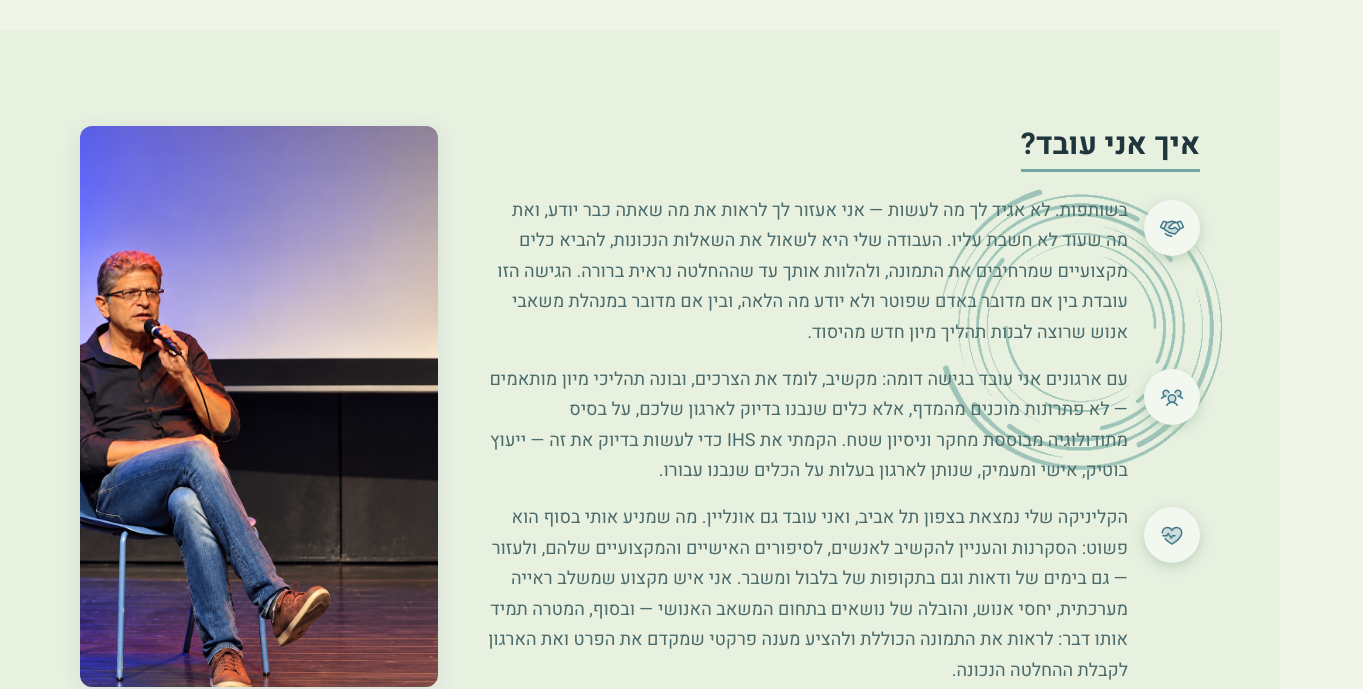
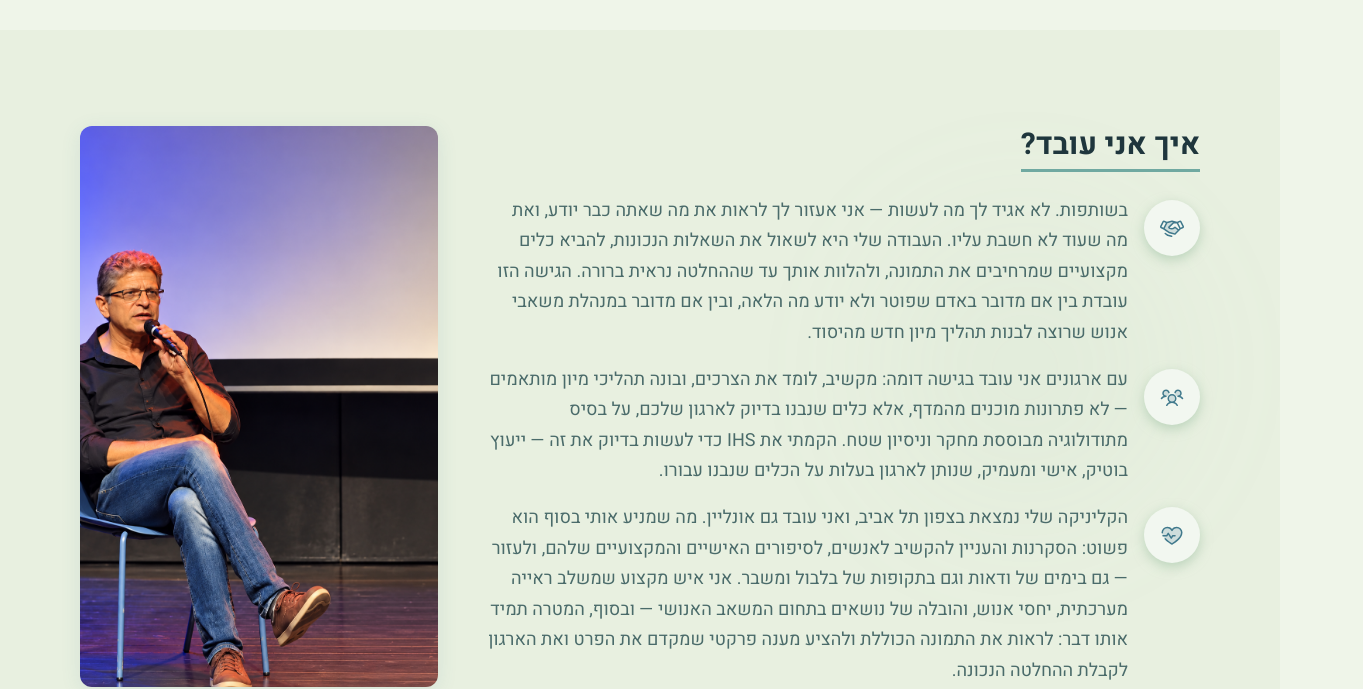
Before and after one commit to zilmanalex-pm/baruch-kairy-site, a Next.js app: page /about in a window 1280 px wide. Shown: the part 1008-1697 px from the top of the page, 1363 px wide, since content can reach past the window. Built offline with nearby package versions, Linux system fonts and the light colour scheme; no server answers.

Commit message:
Replace decorative circles with soft gradient blobs

```diff
--- a/src/app/about/page.tsx
+++ b/src/app/about/page.tsx
@@ -2,7 +2,7 @@ import type { Metadata } from "next"
 import Image from "next/image"
 import { Section, SectionDivider } from "@/components/ui/Section"
 import { ScrollReveal } from "@/components/ui/ScrollReveal"
-import { DecorativeCircle } from "@/components/ui/DecorativeCircle"
+import { GradientBlob } from "@/components/ui/GradientBlob"
 import { IconCircle } from "@/components/ui/IconCircle"
 import {
   Brain,
@@ -27,20 +27,13 @@ export default function AboutPage() {
     <>
       {/* Section 1 Page title + personal narrative (bg) */}
       <div className="relative bg-bg">
-        {/* Legacy decorative orange half-circle accent — DO NOT MODIFY */}
-        <div
-          className="hidden lg:block absolute left-[20px] top-1/2 -translate-y-1/2 w-[500px] h-[500px] pointer-events-none opacity-[0.7] z-[1] animate-[spin-slow_45s_linear_infinite] rounded-full overflow-hidden"
-          aria-hidden="true"
-        >
-          <Image
-            src="/images/circle-orange-dots.png"
-            alt=""
-            fill
-            className="object-contain rounded-full"
-            sizes="450px"
-          />
-        </div>
-
+        <GradientBlob
+          color="teal"
+          size={550}
+          opacity={0.2}
+          className="absolute hidden lg:block z-[1] left-[20px] top-[10%]"
+        />
+        <div className="relative z-[2]">
         <Section background="none">
           <div className="max-w-[var(--max-width-text)] relative">
             <h1 className="font-heading text-[2.25rem] font-bold leading-[1.2] text-text">
@@ -66,17 +59,16 @@ export default function AboutPage() {
             </div>
           </div>
         </Section>
+        </div>
       </div>
 
       {/* Section 2 Approach (subtle-bg) */}
       <ScrollReveal>
       <div className="relative bg-subtle-bg">
-        <DecorativeCircle
-          design="swirl-arcs"
-          color="teal"
-          size={350}
-          animation="spin-slow"
-          opacity={0.7}
+        <GradientBlob
+          color="green"
+          size={450}
+          opacity={0.2}
           className="absolute hidden lg:block z-[1] right-[30px] top-[15%]"
         />
         <div className="relative z-[2]">
--- a/src/app/contact/page.tsx
+++ b/src/app/contact/page.tsx
@@ -6,7 +6,7 @@ import {
   WhatsappLogo,
   EnvelopeSimple,
 } from "@phosphor-icons/react/dist/ssr"
-import { DecorativeCircle } from "@/components/ui/DecorativeCircle"
+import { GradientBlob } from "@/components/ui/GradientBlob"
 import { ContactForm } from "@/components/sections/ContactForm"
 import { META, CONTACT } from "@/lib/content"
 
@@ -21,19 +21,18 @@ export default function ContactPage() {
   return (
     <>
       <div className="relative bg-bg">
-        {/* Decorative circles */}
-        <div
-          className="hidden lg:block absolute right-[20px] top-[10%] pointer-events-none z-[1]"
-          aria-hidden="true"
-        >
-          <DecorativeCircle design="dots-dense" color="teal" size={350} animation="spin-slow" opacity={0.7} />
-        </div>
-        <div
-          className="hidden lg:block absolute left-[20px] bottom-[5%] pointer-events-none z-[1]"
-          aria-hidden="true"
-        >
-          <DecorativeCircle design="diagonal-lines" color="orange" size={280} animation="spin-slow" opacity={0.7} />
-        </div>
+        <GradientBlob
+          color="teal"
+          size={500}
+          opacity={0.18}
+          className="absolute hidden lg:block z-[1] right-[30px] top-[10%]"
+        />
+        <GradientBlob
+          color="green"
+          size={350}
+          opacity={0.15}
+          className="absolute hidden lg:block z-[1] left-[30px] bottom-[5%]"
+        />
 
         <div className="relative z-[2]">
           <Section background="none">
--- a/src/app/faq/page.tsx
+++ b/src/app/faq/page.tsx
@@ -1,7 +1,7 @@
 import type { Metadata } from "next"
 import { Section, SectionDivider } from "@/components/ui/Section"
 import { ScrollReveal } from "@/components/ui/ScrollReveal"
-import { DecorativeCircle } from "@/components/ui/DecorativeCircle"
+import { GradientBlob } from "@/components/ui/GradientBlob"
 import { META, FAQ } from "@/lib/content"
 
 export const metadata: Metadata = {
@@ -14,13 +14,18 @@ export default function FAQPage() {
     <>
       {/* Section 1 FAQ accordion (bg) */}
       <div className="relative bg-bg">
-        {/* 4 sunburst circles on the left in different sizes */}
-        <div className="hidden lg:block absolute left-[20px] top-[-20px] pointer-events-none" aria-hidden="true">
-          <DecorativeCircle design="sunburst" color="orange" size={450} animation="spin-slow" opacity={0.7} />
-        </div>
-        <div className="hidden lg:block absolute right-[20px] bottom-[-20px] pointer-events-none" aria-hidden="true">
-          <DecorativeCircle design="split-rings" color="teal" size={320} animation="spin-slow" opacity={0.7} />
-        </div>
+        <GradientBlob
+          color="teal"
+          size={500}
+          opacity={0.2}
+          className="absolute hidden lg:block z-[1] left-[30px] top-[-20px]"
+        />
+        <GradientBlob
+          color="green"
+          size={380}
+          opacity={0.15}
+          className="absolute hidden lg:block z-[1] right-[30px] bottom-[-20px]"
+        />
         <div className="relative z-[2]">
           <Section background="none">
             <div className="max-w-[var(--max-width-text)]">
--- a/src/app/page.tsx
+++ b/src/app/page.tsx
@@ -4,7 +4,7 @@ import { RoutingCards } from "@/components/sections/RoutingCards"
 import { TrustBar } from "@/components/sections/TrustBar"
 import { AboutPreview } from "@/components/sections/AboutPreview"
 import { ScrollReveal } from "@/components/ui/ScrollReveal"
-import { DecorativeCircle } from "@/components/ui/DecorativeCircle"
+import { GradientBlob } from "@/components/ui/GradientBlob"
 import { META, HOME } from "@/lib/content"
 
 export const metadata: Metadata = {
@@ -34,13 +34,11 @@ export default function HomePage() {
       {/* Section 2 Routing Cards (subtle-bg) */}
       <ScrollReveal>
       <div className="relative bg-subtle-bg">
-        <DecorativeCircle
-          design="sunburst"
+        <GradientBlob
           color="teal"
-          size={340}
-          animation="spin-slow"
-          opacity={0.7}
-          className="absolute hidden lg:block z-[1] right-[30px] top-[-30px]"
+          size={500}
+          opacity={0.2}
+          className="absolute hidden lg:block z-[1] right-[40px] top-[-60px]"
         />
         <div className="relative z-[2]">
           <RoutingCards
@@ -55,7 +53,6 @@ export default function HomePage() {
       {/* Section 3 Trust Bar (bg) */}
       <ScrollReveal>
       <div className="relative">
-
         <div className="relative z-[2]">
           <TrustBar
             badges={[...HOME.trustBar]}
--- a/src/app/services/page.tsx
+++ b/src/app/services/page.tsx
@@ -8,7 +8,7 @@ import {
   Heartbeat,
   Signpost,
 } from "@phosphor-icons/react/dist/ssr"
-import { DecorativeCircle } from "@/components/ui/DecorativeCircle"
+import { GradientBlob } from "@/components/ui/GradientBlob"
 import { META, SERVICES } from "@/lib/content"
 
 export const metadata: Metadata = {
@@ -23,7 +23,7 @@ export default function ServicesPage() {
     <>
       {/* Section 1 Page header (bg) */}
       <div className="relative bg-bg">
-        <DecorativeCircle className="absolute hidden lg:block z-[1] left-[20px] top-[5%]" design="dots-spiral" color="orange" size={480} animation="spin-slow" opacity={0.7} />
+        <GradientBlob className="absolute hidden lg:block z-[1] left-[30px] top-[5%]" color="teal" size={500} opacity={0.2} />
         <div className="relative z-[2]">
           <Section background="none">
             <div className="max-w-[var(--max-width-text)]">
@@ -42,7 +42,7 @@ export default function ServicesPage() {
       {/* Section 2 Service cards (subtle-bg) */}
       <ScrollReveal>
       <div className="relative bg-subtle-bg">
-        <DecorativeCircle className="absolute hidden lg:block z-[1] right-[20px] bottom-[0px]" design="swirl-arcs" color="teal" size={340} animation="spin-slow" opacity={0.7} />
+        <GradientBlob className="absolute hidden lg:block z-[1] right-[30px] bottom-[0px]" color="green" size={400} opacity={0.2} />
         <div className="relative z-[2]">
           <Section background="none">
             <div className="grid grid-cols-1 lg:grid-cols-3 gap-lg">
--- a/src/app/workshops/page.tsx
+++ b/src/app/workshops/page.tsx
@@ -8,7 +8,7 @@ import {
   Trophy,
   Microphone,
 } from "@phosphor-icons/react/dist/ssr"
-import { DecorativeCircle } from "@/components/ui/DecorativeCircle"
+import { GradientBlob } from "@/components/ui/GradientBlob"
 import { META, WORKSHOPS, LECTURES } from "@/lib/content"
 
 export const metadata: Metadata = {
@@ -37,7 +37,7 @@ export default function WorkshopsPage() {
       {/* Section 2 Three info cards (subtle-bg) */}
       <ScrollReveal>
       <div className="relative bg-subtle-bg">
-        <DecorativeCircle className="absolute hidden lg:block z-[1] left-[20px] top-[-20px]" design="swirl-arcs" color="orange" size={480} animation="spin-slow" opacity={0.7} />
+        <GradientBlob className="absolute hidden lg:block z-[1] left-[30px] top-[-20px]" color="teal" size={550} opacity={0.2} />
         <div className="relative z-[2]">
           <Section background="none">
             <div className="grid grid-cols-1 md:grid-cols-3 gap-lg">
@@ -93,7 +93,7 @@ export default function WorkshopsPage() {
       {/* Section 3 Lectures (bg) */}
       <ScrollReveal>
       <div className="relative bg-bg">
-        <DecorativeCircle className="absolute hidden lg:block z-[1] right-[20px] bottom-[-20px]" design="spirograph" color="teal" size={340} animation="spin-slow" opacity={0.7} />
+        <GradientBlob className="absolute hidden lg:block z-[1] right-[30px] bottom-[-20px]" color="green" size={400} opacity={0.18} />
         <div className="relative z-[2]">
           <Section background="none">
             <h2 className="font-heading text-[1.875rem] font-bold leading-[1.3] text-text mb-md section-heading-accent">
--- /dev/null
+++ b/src/components/ui/GradientBlob.tsx
@@ -0,0 +1,39 @@
+"use client"
+
+export type BlobColor = "teal" | "green" | "orange"
+
+const colorMap: Record<BlobColor, string> = {
+  teal: "rgba(64, 121, 140, 0.5)",
+  green: "rgba(158, 193, 163, 0.5)",
+  orange: "rgba(255, 130, 0, 0.35)",
+}
+
+interface GradientBlobProps {
+  color?: BlobColor
+  size?: number
+  className?: string
+  opacity?: number
+}
+
+export function GradientBlob({
+  color = "teal",
+  size = 400,
+  className = "",
+  opacity = 0.18,
+}: GradientBlobProps) {
+  const fill = colorMap[color]
+
+  return (
+    <div
+      className={`pointer-events-none select-none ${className}`}
+      style={{
+        width: size,
+        height: size,
+        opacity,
+        background: `radial-gradient(circle at center, ${fill} 0%, transparent 70%)`,
+        filter: "blur(60px)",
+      }}
+      aria-hidden="true"
+    />
+  )
+}
```
Also changed, not shown: src/app/services/organizations/page.tsx (+4 -4 lines).
